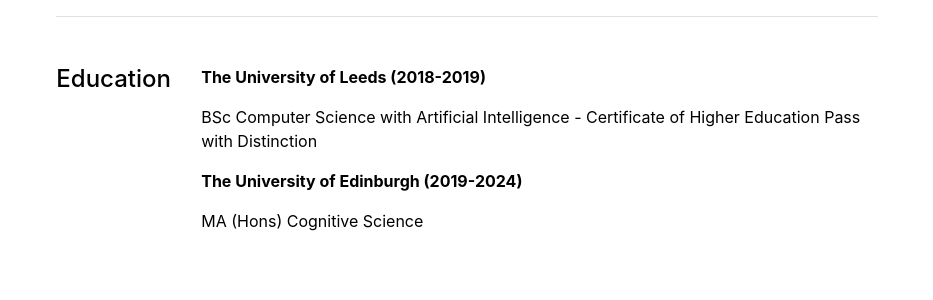
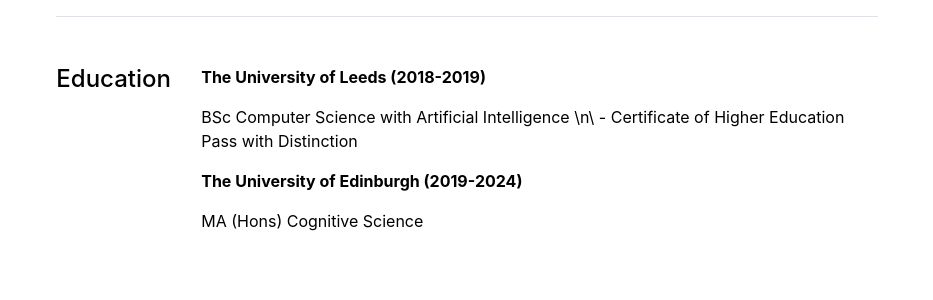
Before and after one commit to chotong/chotong.github.io, a Jekyll site: the page built from docs/cv.md, in a window 1280 px wide. Shown: the part 207-507 px from the top of the page, without its empty margins (173-1106 px from the left). Built offline with Jekyll 4.4.1, drawn with Linux system fonts in a browser that asks for light colours.

```diff
--- a/docs/_data/cv/education.yml
+++ b/docs/_data/cv/education.yml
@@ -1,4 +1,4 @@
 - title: 'The University of Leeds (2018-2019)'
-  description: 'BSc Computer Science with Artificial Intelligence - Certificate of Higher Education Pass with Distinction'
+  description: 'BSc Computer Science with Artificial Intelligence \n\ - Certificate of Higher Education Pass with Distinction'
 - title: 'The University of Edinburgh (2019-2024)'
   description: 'MA (Hons) Cognitive Science'
```
